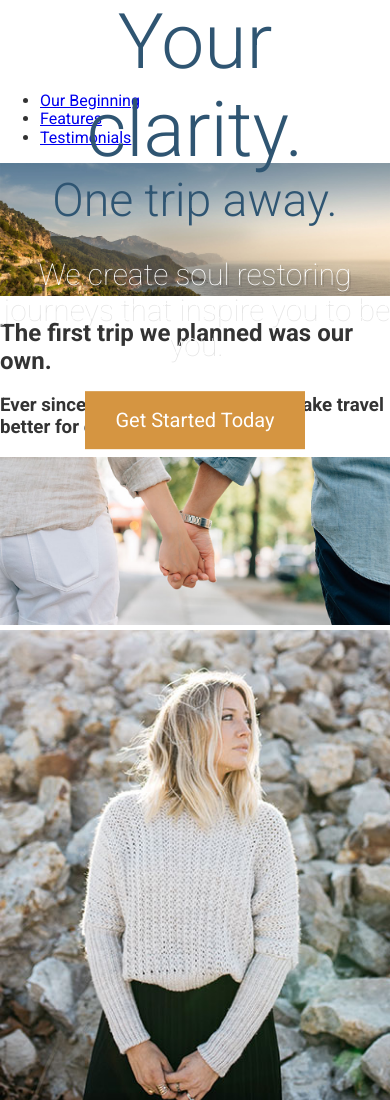
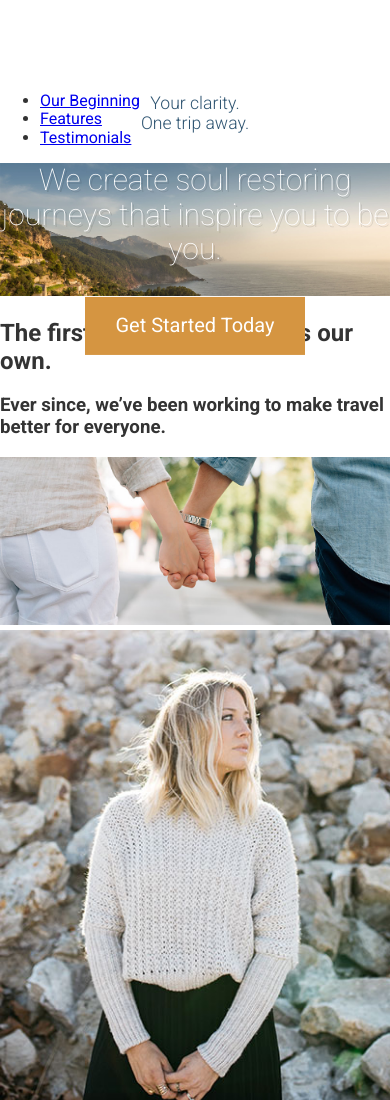
Before and after one commit to wseelmann/travel-site, a website: page app/index.html in a window 390 px wide. Shown: the top 1100 px of the page. Drawn offline with Linux system fonts and the light colour scheme.

Commit message:
Add mixins and start mobile first

```diff
--- /dev/null
+++ b/app/assets/styles/base/_mixins.css
@@ -0,0 +1,17 @@
+@define-mixin atSmall {
+	@media (min-width: 530px) {
+		@mixin-content;
+	}
+}
+
+@define-mixin atMedium {
+	@media (min-width: 800px) {
+		@mixin-content;
+	}
+}
+
+@define-mixin atLarge {
+	@media (min-width: 1200px) {
+		@mixin-content;
+	}
+}
--- a/app/assets/styles/modules/_large-hero.css
+++ b/app/assets/styles/modules/_large-hero.css
@@ -13,15 +13,31 @@
 	&__title {
 		font-weight: 300;
 		color: $mainBlue;
-		font-size: 4.8rem;
 		margin: 0;
+		font-size: 1.1rem;
+
+		@mixin atSmall {
+			font-size: 2rem;
+		}
+
+		@mixin atMedium {
+			font-size: 3.2rem;
+		}
+
+		@mixin atLarge {
+			font-size: 4.8rem;
+		}
 	}
 
 	&__subtitle {
 		font-weight: 300;
 		color: $mainBlue;
-		font-size: 2.9rem;
+		font-size: 1.1rem;
 		margin: 0;
+
+		@mixin atSmall {
+			font-size: 2.9rem;
+		}
 	}
 
 	&__description {
--- a/app/assets/styles/styles.css
+++ b/app/assets/styles/styles.css
@@ -1,5 +1,6 @@
 @import "normalize.css";
 @import "base/_global.css";
 @import "base/_variables.css";
+@import "base/_mixins.css";
 @import "modules/_large-hero.css";
 @import "modules/_btn.css";
--- a/app/temp/styles/styles.css
+++ b/app/temp/styles/styles.css
@@ -379,15 +379,43 @@
 .large-hero__title {
 		font-weight: 300;
 		color: #2f5572;
-		font-size: 4.8rem;
 		margin: 0;
+		font-size: 1.1rem;
+	}
+
+@media (min-width: 530px) {
+
+.large-hero__title {
+			font-size: 2rem
+	}
+	}
+
+@media (min-width: 800px) {
+
+.large-hero__title {
+			font-size: 3.2rem
+	}
+	}
+
+@media (min-width: 1200px) {
+
+.large-hero__title {
+			font-size: 4.8rem
+	}
 	}
 
 .large-hero__subtitle {
 		font-weight: 300;
 		color: #2f5572;
-		font-size: 2.9rem;
+		font-size: 1.1rem;
 		margin: 0;
+	}
+
+@media (min-width: 530px) {
+
+.large-hero__subtitle {
+			font-size: 2.9rem
+	}
 	}
 
 .large-hero__description {
--- a/gulp/tasks/styles.js
+++ b/gulp/tasks/styles.js
@@ -1,5 +1,6 @@
 var gulp = require('gulp'),
 postcss = require('gulp-postcss'),
+mixins = require('postcss-mixins'),
 autoprefixer = require('autoprefixer'),
 cssvars = require('postcss-simple-vars'),
 nested = require('postcss-nested'),
@@ -7,7 +8,7 @@
 
 gulp.task('styles', function () {
 	return gulp.src('./app/assets/styles/styles.css')
-		.pipe(postcss([cssImport, cssvars, nested, autoprefixer]))
+		.pipe(postcss([cssImport, mixins, cssvars, nested, autoprefixer]))
 		.on('error', function (errorInfo) {
 			console.log(errorInfo.toString());
 			this.emit('end');
--- a/package.json
+++ b/package.json
@@ -12,6 +12,7 @@
     "gulp-postcss": "^7.0.1",
     "gulp-watch": "^4.3.11",
     "postcss-import": "^11.1.0",
+    "postcss-mixins": "^6.2.1",
     "postcss-nested": "^2.1.2",
     "postcss-simple-vars": "^4.1.0"
   }
```
